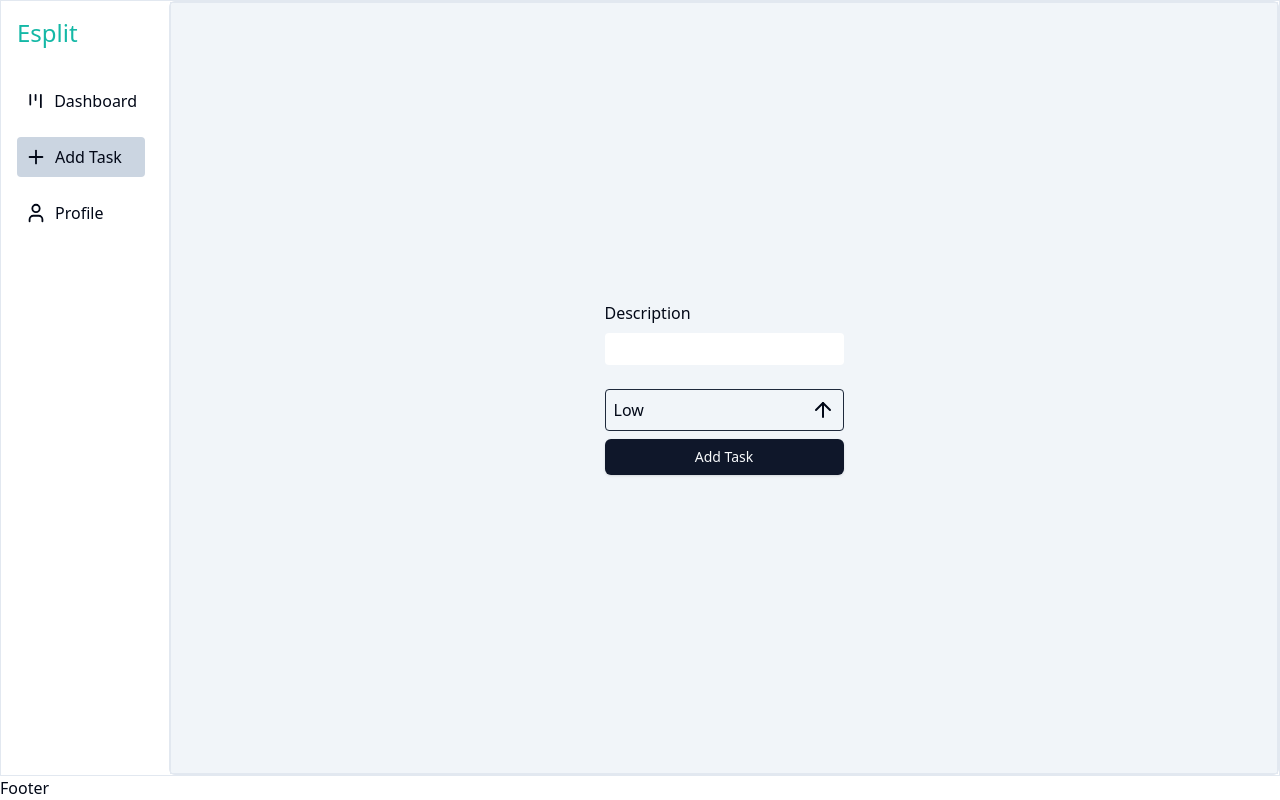
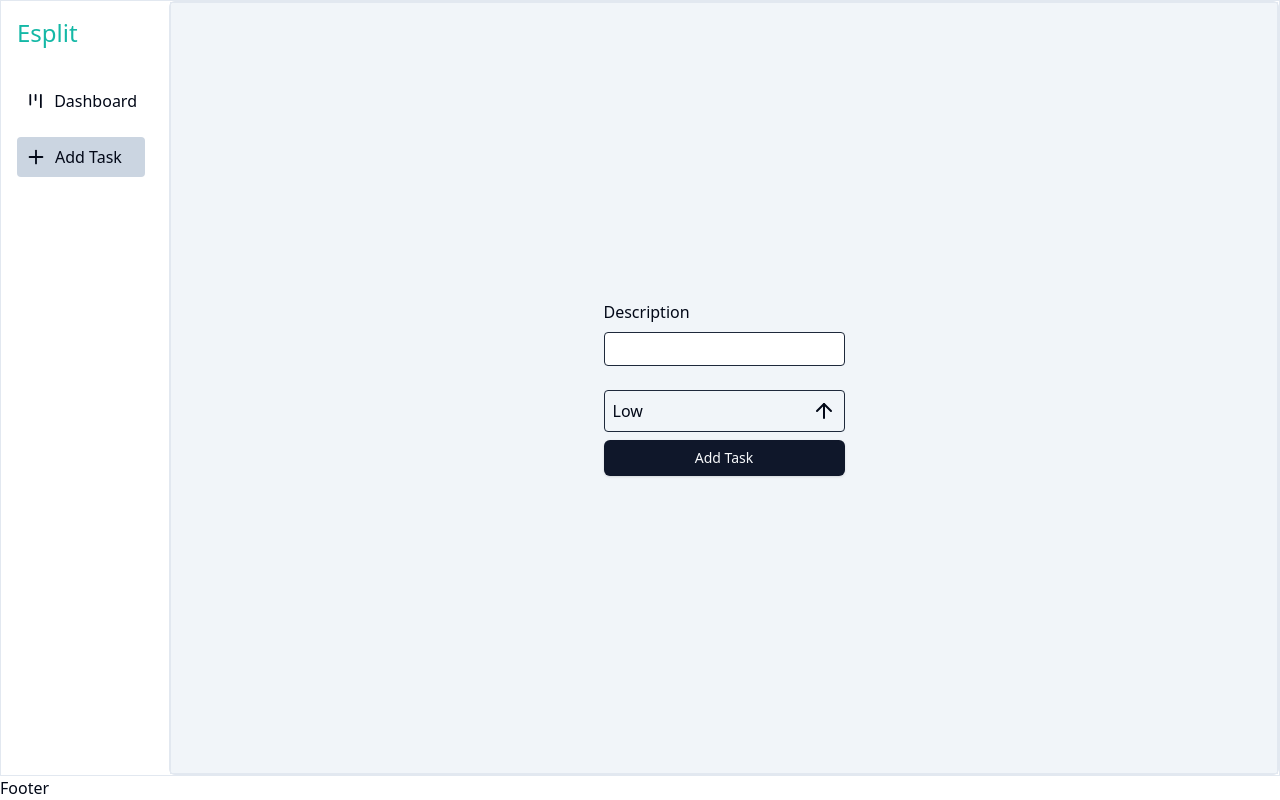
Before and after one commit to DrakonKapysta/esplit, a React (Vite) app: page /add-task in a window 1280 px wide. Built offline with nearby package versions, Linux system fonts and the light colour scheme.

Commit message:
feat: added remove/update tasks functionality

```diff
--- a/src/components/shared/Dashboard.tsx
+++ b/src/components/shared/Dashboard.tsx
@@ -1,5 +1,5 @@
 import { cn } from "@/lib/utils";
-import React, { ComponentPropsWithoutRef, FC } from "react";
+import { ComponentPropsWithoutRef, FC } from "react";
 import { DashboardCard } from "./DashboardCard";
 import { useDashboardStore } from "@/store/DashboardStore";
 import { SectionType } from "@/types/taskType";
--- a/src/components/shared/DashboardCard.tsx
+++ b/src/components/shared/DashboardCard.tsx
@@ -1,7 +1,7 @@
 import { cn } from "@/lib/utils";
 import { TaskType } from "@/types/taskType";
 import { ClassValue } from "clsx";
-import React, { ComponentPropsWithoutRef, FC } from "react";
+import { ComponentPropsWithoutRef, FC } from "react";
 import { DashboardTaskList } from "./DashboardTaskList";
 import { useDashboardStore } from "@/store/DashboardStore";
 
--- a/src/components/shared/DashboardTask.tsx
+++ b/src/components/shared/DashboardTask.tsx
@@ -1,8 +1,17 @@
 import { useDragging } from "@/hooks/useDragging";
 import { cn } from "@/lib/utils";
-import { Priority, TaskPosition, TaskType } from "@/types/taskType";
+import {
+  Priority,
+  TaskPosition,
+  TaskType,
+  TaskTypeWithSection,
+} from "@/types/taskType";
 import React, { ComponentPropsWithoutRef, FC, useEffect } from "react";
-
+import { Settings } from "lucide-react";
+import { Modal } from "./Modal";
+import { DashboardTaskForm, Form } from "./DashboardTaskForm";
+import { useDashboardStore } from "@/store/DashboardStore";
+import { Button } from "../ui/button";
 interface DashboardTaskProps extends ComponentPropsWithoutRef<"div"> {
   task: TaskType;
   cardId: string;
@@ -29,8 +38,11 @@ export const DashboardTask: FC<DashboardTaskProps> = ({
   ...props
 }) => {
   const priorityStyle = priorityStyles[task.priority] || "text-gray-500";
+  const updateTask = useDashboardStore((state) => state.updateTask);
+  const deleteTask = useDashboardStore((state) => state.deleteTask);
 
   const [dragWidth, setDragWidth] = React.useState<number | null>(null);
+  const [isModalOpen, setIsModalOpen] = React.useState(false);
   const { dragElementRef, handleMouseDown, isDragging, dragPosition } =
     useDragging(task, cardId, onTaskDrop);
 
@@ -41,6 +53,18 @@ export const DashboardTask: FC<DashboardTaskProps> = ({
       setDragWidth(taskElementRef.current.getBoundingClientRect().width);
     }
   }, []);
+  const handleModalClose = () => setIsModalOpen(false);
+  const handleModalOpen = () => setIsModalOpen(true);
+  const onSubmit = (data: Form) => {
+    if (data.id && data.sectionId) {
+      updateTask(data as TaskTypeWithSection);
+      handleModalClose();
+    }
+  };
+  const onDelete = () => {
+    deleteTask(task.id, cardId);
+    handleModalClose();
+  };
 
   return (
     <>
@@ -61,13 +85,37 @@ export const DashboardTask: FC<DashboardTaskProps> = ({
       >
         <p className="inline-block">{task.description}</p>
         <br />
+        <div className="flex justify-between items-end">
           <span
             aria-label={`Task priority: ${task.priority}`}
             className={cn("text-sm", priorityStyle)}
           >
             {task.priority} priority
           </span>
+          <button
+            onClick={() => {
+              handleModalOpen();
+            }}
+            className=" p-1"
+          >
+            <Settings color="gray" size={16} className="pointer-events-none" />
+          </button>
         </div>
+      </div>
+      <Modal isOpen={isModalOpen} onClose={handleModalClose}>
+        <DashboardTaskForm
+          update={true}
+          formValues={{ ...task, sectionId: cardId }}
+          onSubmit={onSubmit}
+        />
+        <Button
+          onClick={onDelete}
+          variant={"destructive"}
+          className="mt-2 w-full"
+        >
+          Delete
+        </Button>
+      </Modal>
       {isDragging && (
         <div
           ref={dragElementRef}
--- a/src/components/shared/DashboardTaskForm.tsx
+++ b/src/components/shared/DashboardTaskForm.tsx
@@ -6,18 +6,25 @@ import { Button } from "../ui/button";
 import { z } from "zod";
 import { zodResolver } from "@hookform/resolvers/zod";
 import { useDashboardStore } from "@/store/DashboardStore";
-import { Priority } from "@/types/taskType";
+import { Priority, TaskTypeWithSection } from "@/types/taskType";
 import { v4 } from "uuid";
 import { ArrowUp } from "lucide-react";
 import { CustomSelect } from "./CustomSelect";
 
-type Form = {
+export type Form = {
+  id?: string;
+  sectionId?: string;
   description: string;
   priority: Priority;
 };
 const PrioritySchema = z.nativeEnum(Priority);
 
-interface DashboardTaskFormProps extends ComponentPropsWithoutRef<"form"> {}
+interface DashboardTaskFormProps
+  extends Omit<ComponentPropsWithoutRef<"form">, "onSubmit"> {
+  formValues?: Form;
+  update?: boolean;
+  onSubmit?: (data: Form) => void;
+}
 
 const options = [
   { value: Priority.Low, label: "Low" },
@@ -26,6 +33,8 @@ const options = [
 ];
 
 const formSchema = z.object({
+  id: z.string().optional(),
+  sectionId: z.string().optional(),
   description: z
     .string()
     .min(3, { message: "Description must contain at least 3 character(s)" }),
@@ -35,19 +44,24 @@ const formSchema = z.object({
 export const DashboardTaskForm = React.forwardRef<
   HTMLFormElement,
   DashboardTaskFormProps
->(({ className, ...props }, ref) => {
+>(({ formValues, onSubmit, update, className, ...props }, ref) => {
   const sectionId = useDashboardStore((state) => state.sections)[0].id;
+  const updateTask = useDashboardStore((state) => state.updateTask);
   const addTaskToSection = useDashboardStore((state) => state.addTaskToSection);
   const { register, handleSubmit, formState, reset, control, setValue } =
     useForm<Form>({
-      defaultValues: {
+      defaultValues: formValues || {
         description: "",
         priority: Priority.Low,
       },
       resolver: zodResolver(formSchema),
     });
   const selectedValue = useWatch({ control: control, name: "priority" });
-  const onSubmit = (data: Form) => {
+  const onDefaultSubmit = (data: Form) => {
+    if (update && data.id && data.sectionId) {
+      updateTask(data as TaskTypeWithSection);
+      return;
+    }
     addTaskToSection({ id: v4(), ...data }, sectionId);
     reset();
   };
@@ -67,7 +81,7 @@ export const DashboardTaskForm = React.forwardRef<
         className={cn("flex flex-col gap-2", className)}
         ref={ref}
         action="#"
-        onSubmit={handleSubmit(onSubmit)}
+        onSubmit={handleSubmit(onSubmit || onDefaultSubmit)}
       >
         <Input
           aria-invalid={errors.description ? "true" : "false"}
@@ -82,7 +96,9 @@ export const DashboardTaskForm = React.forwardRef<
           icon={<ArrowUp />}
         />
         <Button disabled={isSubmitting} type="submit">
-          Add Task
+          <span className="pointer-events-none">
+            {update ? "Update" : "Add Task"}
+          </span>
         </Button>
       </form>
     </section>
--- a/src/components/shared/DashboardTaskList.tsx
+++ b/src/components/shared/DashboardTaskList.tsx
@@ -1,6 +1,6 @@
 import { cn } from "@/lib/utils";
 import { TaskPosition, TaskType } from "@/types/taskType";
-import React, { ComponentPropsWithoutRef, FC } from "react";
+import { ComponentPropsWithoutRef, FC } from "react";
 import { DashboardTask } from "./DashboardTask";
 import { useDashboardStore } from "@/store/DashboardStore";
 
--- /dev/null
+++ b/src/components/shared/Modal.tsx
@@ -0,0 +1,53 @@
+import React, { FC } from "react";
+import { createPortal } from "react-dom";
+import { X } from "lucide-react";
+
+interface ModalProps {
+  children?: React.ReactNode;
+  isOpen?: boolean;
+  onClose?: () => void;
+}
+
+export const Modal: FC<ModalProps> = ({
+  children,
+  isOpen = false,
+  onClose,
+}) => {
+  const mouseDownRef = React.useRef<boolean>(false);
+  if (!isOpen) return null;
+  return createPortal(
+    <div
+      className="fixed inset-0 bg-secondary/50  flex items-center justify-center"
+      onMouseUp={() => {
+        if (!mouseDownRef.current && onClose) onClose();
+        mouseDownRef.current = false;
+      }}
+    >
+      <div
+        className="relative max-w-[600px] w-full p-4 bg-white rounded-md shadow"
+        onClick={(e: React.MouseEvent) => {
+          e.stopPropagation();
+        }}
+        onMouseUp={(e: React.MouseEvent) => {
+          e.stopPropagation();
+          mouseDownRef.current = false;
+        }}
+        onMouseDown={() => {
+          mouseDownRef.current = true;
+        }}
+      >
+        {children}
+
+        <button
+          onClick={() => {
+            onClose?.();
+          }}
+          className="absolute top-1 right-1 "
+        >
+          {<X color="red" size={16} />}
+        </button>
+      </div>
+    </div>,
+    document.body
+  );
+};
--- a/src/components/ui/input.tsx
+++ b/src/components/ui/input.tsx
@@ -24,7 +24,7 @@ export const Input = React.forwardRef<HTMLInputElement, InputProps>(
         )}
         <input
           id={id}
-          className={cn("mb-4 rounded p-1", className)}
+          className={cn("mb-4 rounded p-1 border border-slate-800", className)}
           {...props}
           ref={ref}
         />
--- a/src/hooks/useDragging.ts
+++ b/src/hooks/useDragging.ts
@@ -125,6 +125,8 @@ export function useDragging(
   ]);
 
   const handleMouseDown = useCallback((e: React.MouseEvent) => {
+    const elementTag = (e.target as Element).tagName;
+    if (elementTag === "BUTTON") return;
     setIsDragging(true);
     setDragPosition({ x: e.clientX, y: e.clientY });
   }, []);
--- a/src/routes/__root.tsx
+++ b/src/routes/__root.tsx
@@ -20,12 +20,6 @@ const routeConstants = [
     icon: <Plus size={22} />,
     text: "Add Task",
   },
-  {
-    id: "profile",
-    path: "/profile",
-    icon: <User size={22} />,
-    text: "Profile",
-  },
 ];
 
 function RootComponent() {
--- a/src/store/DashboardStore.ts
+++ b/src/store/DashboardStore.ts
@@ -3,6 +3,7 @@ import {
   SectionType,
   TaskPosition,
   TaskType,
+  TaskTypeWithSection,
 } from "@/types/taskType";
 import { create } from "zustand";
 
@@ -24,6 +25,8 @@ interface DashboardStoreState {
   setFromSectionId: (sectionId: string) => void;
   setIsDragging: (isDragIntoSection: boolean) => void;
   setDraggingOverId: (sectionId: string | null) => void;
+  updateTask: (updatedTask: TaskTypeWithSection) => void;
+  deleteTask: (taskId: string, sectionId: string) => void;
 }
 
 const initialState = {
@@ -155,4 +158,35 @@ export const useDashboardStore = create<DashboardStoreState>()((set) => ({
       }),
     }));
   },
+  updateTask: ({ sectionId, ...upatedTask }: TaskTypeWithSection) => {
+    return set((state) => ({
+      sections: state.sections.map((section) => {
+        if (section.id === sectionId) {
+          return {
+            ...section,
+            tasks: section.tasks.map((task) => {
+              if (task.id === upatedTask.id) {
+                return upatedTask;
+              }
+              return task;
+            }),
+          };
+        }
+        return section;
+      }),
+    }));
+  },
+  deleteTask: (taskId, sectionId) => {
+    return set((state) => ({
+      sections: state.sections.map((section) => {
+        if (section.id == sectionId) {
+          return {
+            ...section,
+            tasks: section.tasks.filter((task) => task.id !== taskId),
+          };
+        }
+        return section;
+      }),
+    }));
+  },
 }));
--- a/src/types/taskType.ts
+++ b/src/types/taskType.ts
@@ -18,6 +18,9 @@ export interface TaskType {
   description: string;
   priority: Priority;
 }
+export interface TaskTypeWithSection extends TaskType {
+  sectionId: string;
+}
 
 export interface SectionType {
   id: string;
```
Lines whose indentation alone changed are shown as unchanged.
